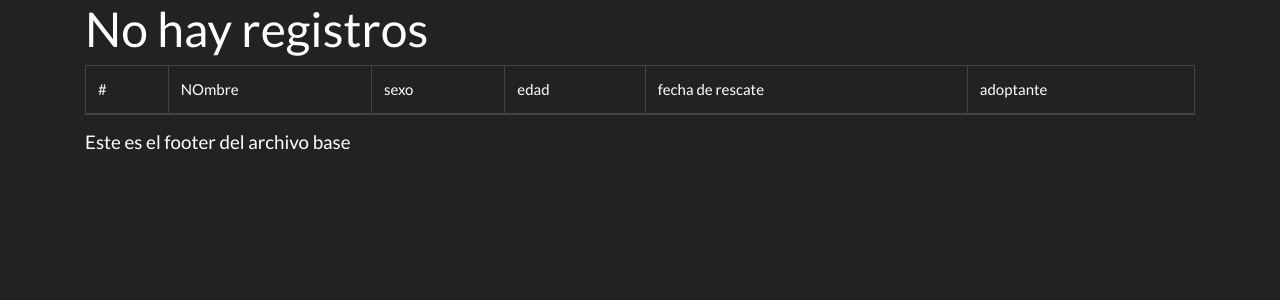
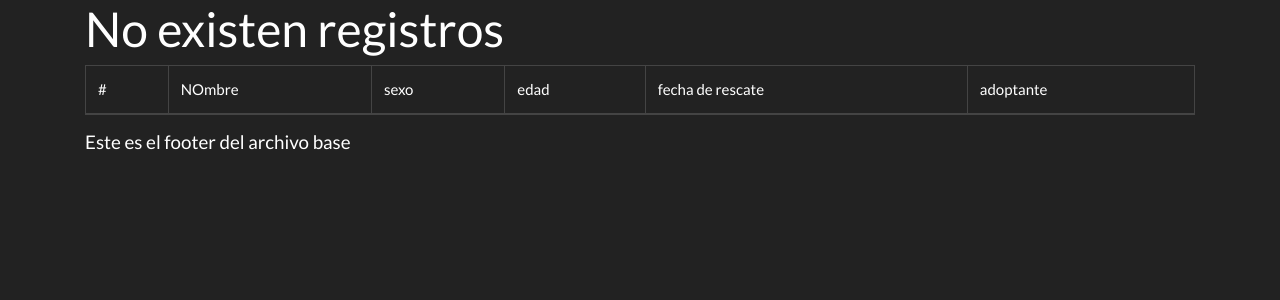
Before and after one commit to Mauricio89/python_test, a Django app: template templates/mascota/mascota_list.html in a window 1280 px wide. Shown: the part 71-371 px from the top of the page. Run offline with Django 3.2, Linux system fonts and the light colour scheme; the template is opened without the code that fills it, so the values that code supplies are empty; some libraries are stand-ins or nearby versions.

Commit message:
lista de mascotas

```diff
--- a/templates/mascota/mascota_list.html
+++ b/templates/mascota/mascota_list.html
@@ -30,7 +30,7 @@
         {% endfor %}
 
         {% else %}
-        <h1>No hay registros</h1>
+        <h1>No existen registros</h1>
         {% endif %}
     </tbody>
 </table>
```
